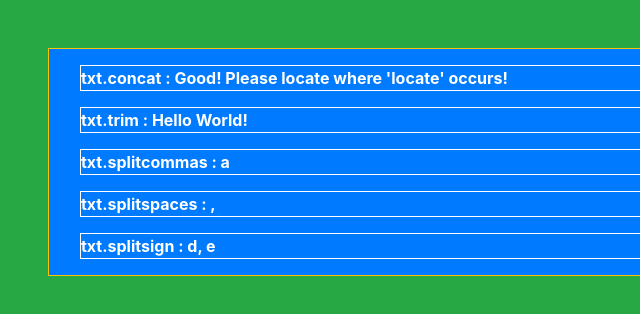
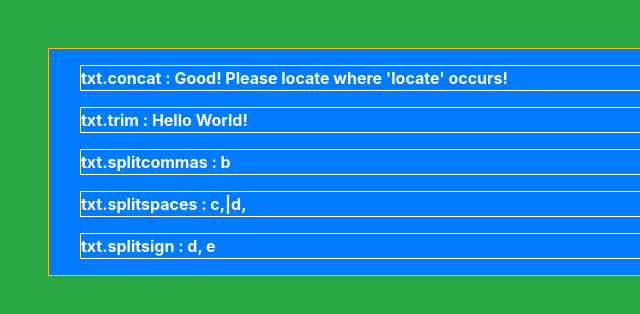
Before and after one commit to ParkGwanYoung/Javascript_example, a plain HTML site: page public/string02.html in a window 1280 px wide. Shown: the full height of the page, 0-640 px from the left. Drawn offline with nearby package versions, Linux system fonts and the light colour scheme.

Commit message:
string02

```diff
--- a/public/string02.html
+++ b/public/string02.html
@@ -23,9 +23,9 @@
         var splitcommas = "a,b, c,|d, e";
         var splitspaces = "a,b, c,|d, e";
         var splitsign = "a,b, c,|d, e";
-        splitcommas.split(",");
-        splitspaces.split("");
-        var split =splitsign.split("|");
+        var splitcommas_array = splitcommas.split(",");
+        var splitspaces_array = splitspaces.split(" ");
+        var splitsign_array =splitsign.split("|");
     </script>
 </head>
 
@@ -40,9 +40,9 @@
     <script>
         document.getElementById("demo05").innerHTML = concat;
         document.getElementById("demo06").innerHTML = trim;
-        document.getElementById("demo07").innerHTML = splitcommas[0];
-        document.getElementById("demo08").innerHTML = splitspaces[1];
-        document.getElementById("demo09").innerHTML = split[1];
+        document.getElementById("demo07").innerHTML = splitcommas_array[1];
+        document.getElementById("demo08").innerHTML = splitspaces_array[1];
+        document.getElementById("demo09").innerHTML = splitsign_array[1];
     </script>
 </body>
 
```
